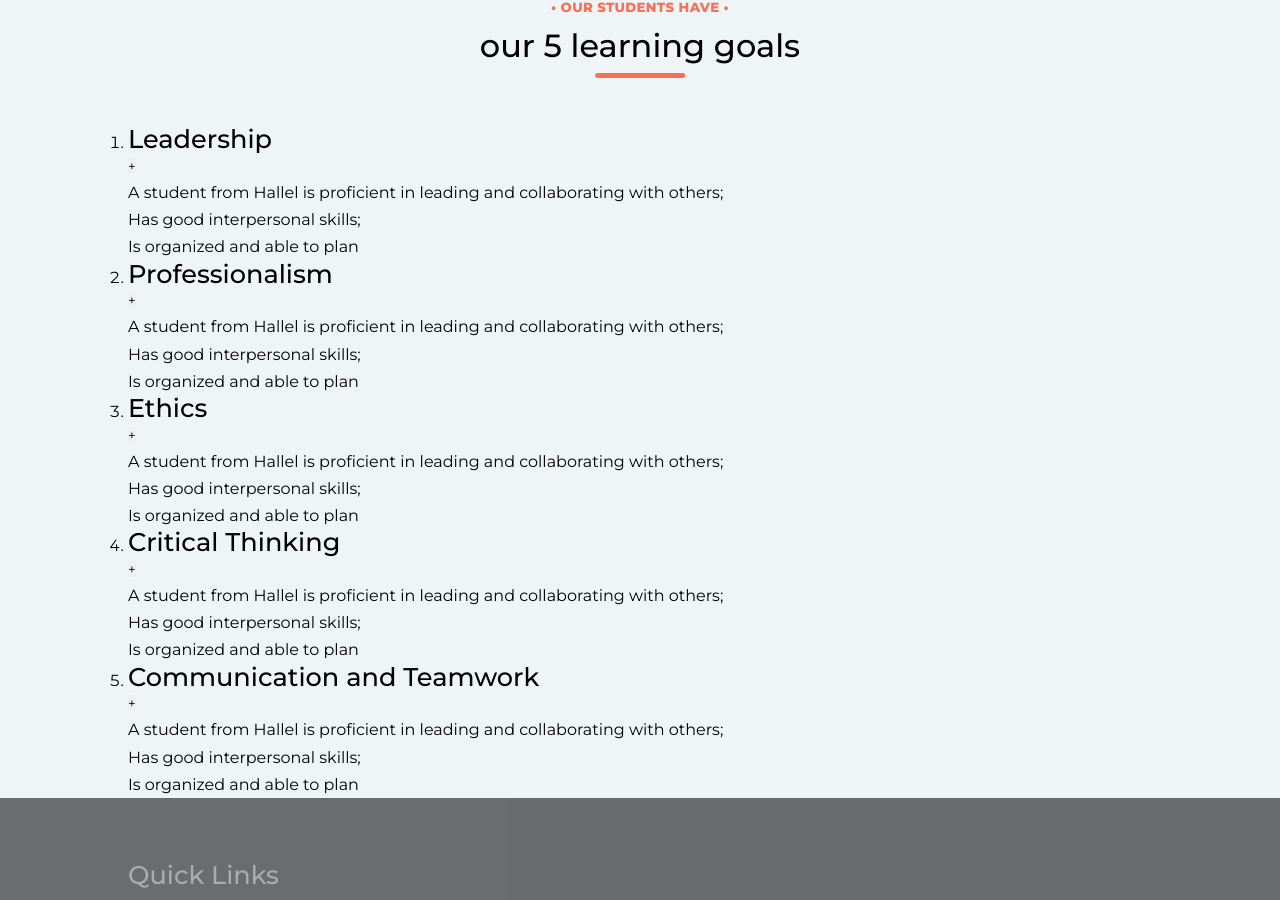
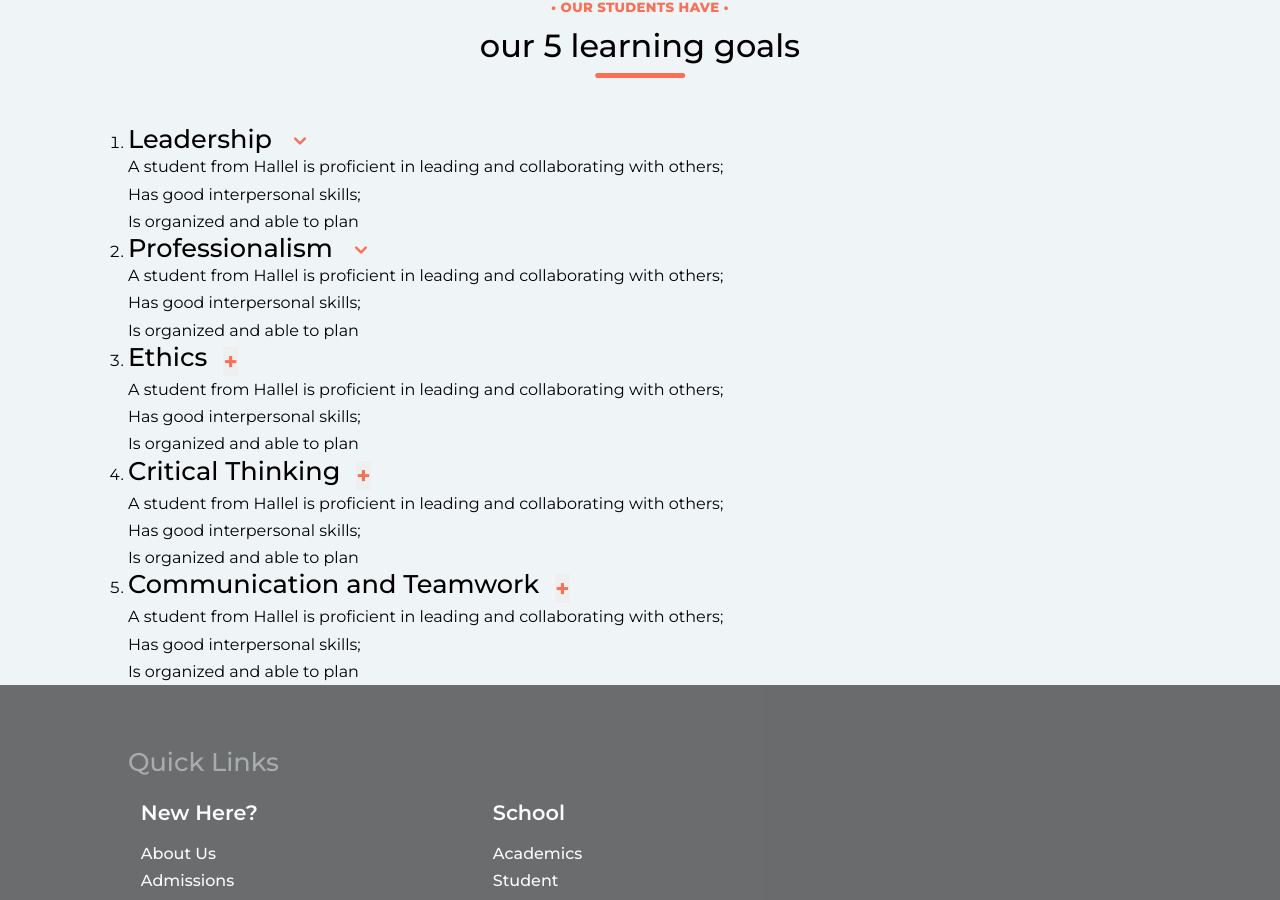
Before and after one commit to kwesiObuobi/Hallel_Project, a React (Create React App) app: page /academics in a window 1280 px wide. Shown: the part 879-1779 px from the top of the page. Built offline with nearby package versions, Linux system fonts and the light colour scheme.

Commit message:
Change dropdown '+' button to react-icon button instead

```diff
--- a/src/components/home_view/academics_page/learning_goals/learning_goals.css
+++ b/src/components/home_view/academics_page/learning_goals/learning_goals.css
@@ -7,6 +7,23 @@
     list-style-type:decimal;
 }
 
+/* .academics__learning-goals-item-content-toggle {
+    color: var(--color-hallel-orange1);
+    font-weight: bolder;
+    font-size: x-large;
+} */
+
+.academics__learning-goals-item-content-toggle {
+    margin-top: 0.2rem;
+    color: var(--color-hallel-orange1);
+    font-weight: bolder;
+    font-size: x-large;
+}
+
+.academics__learning-goals-item-heading-row {
+    display: flex;
+    gap: 1rem;
+}
 
 
 .academics__learning-goals-desc-box-item {
--- a/src/components/home_view/academics_page/learning_goals/learning_goals.jsx
+++ b/src/components/home_view/academics_page/learning_goals/learning_goals.jsx
@@ -1,4 +1,5 @@
 import React from 'react';
+import { HiChevronDown } from "react-icons/hi";
 import './learning_goals.css';
 
 const LearningGoals = () => {
@@ -11,7 +12,8 @@ const LearningGoals = () => {
             <li className="academics__learning-goals-item">
                 <div className="academics__learning-goals-item-heading-row">
                     <h3 className="academics__learning-goals-item-h3">Leadership</h3>
-                    <button className="academics__learning-goals-item-content-toggle">+</button>
+                    {/* <button className="academics__learning-goals-item-content-toggle">+</button> */}
+                    <HiChevronDown className='academics__learning-goals-item-content-toggle'/>
                 </div>
                 <ul className="academics__learning-goals-item-description-box">
                     <li classsName="academics__learning-goals-desc-box-item">A student from Hallel is proficient in leading and collaborating with others;</li>
@@ -23,7 +25,7 @@ const LearningGoals = () => {
             <li className="academics__learning-goals-item">
                 <div className="academics__learning-goals-item-heading-row">
                     <h3 className="academics__learning-goals-item-h3">Professionalism</h3>
-                    <button className="academics__learning-goals-item-content-toggle">+</button>
+                    <HiChevronDown className='academics__learning-goals-item-content-toggle'/>
                 </div>
                 <ul className="academics__learning-goals-item-description-box">
                     <li classsName="academics__learning-goals-desc-box-item">A student from Hallel is proficient in leading and collaborating with others;</li>
```
